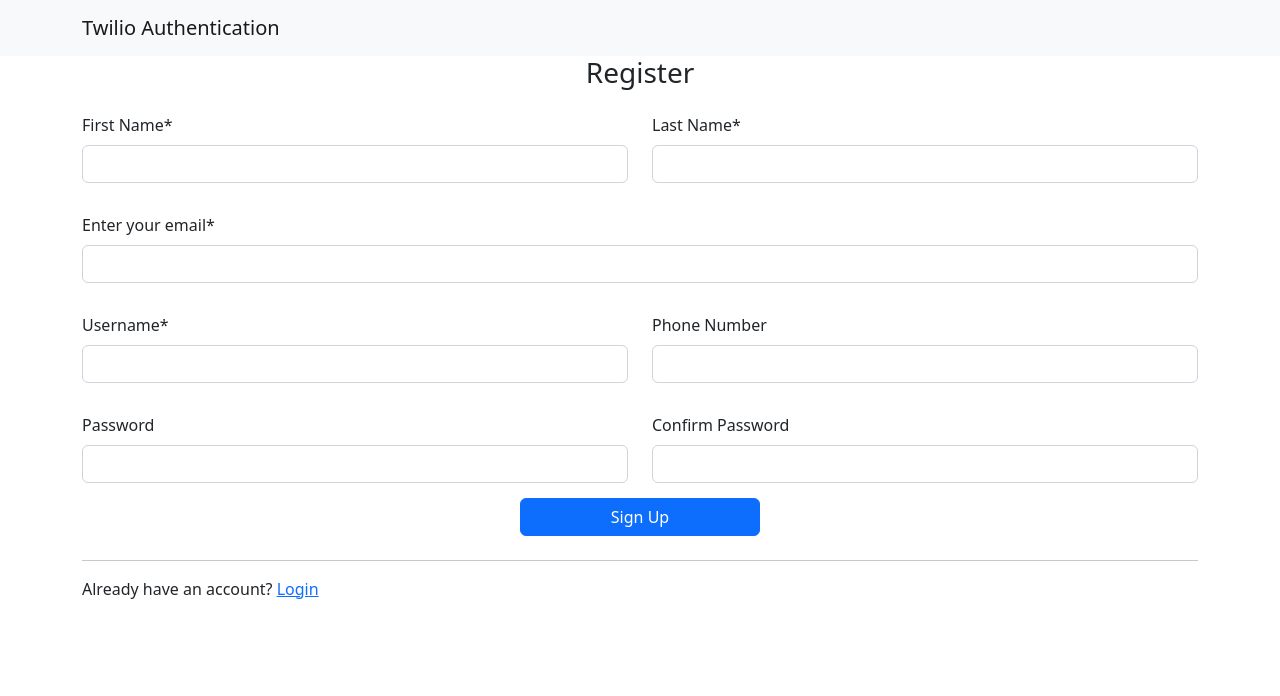
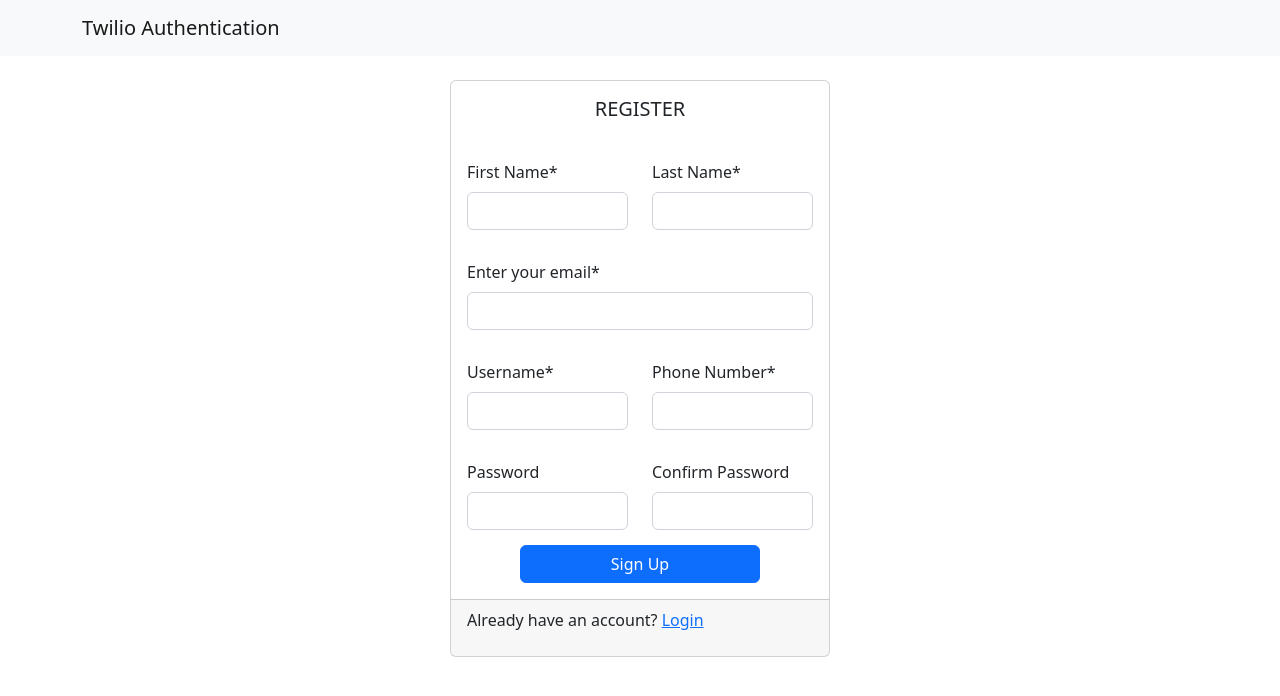
Before and after one commit to John-Kimani/twillo_OTP_web_app, a React (Vite) app in the folder client/twilio_OTP_authentication/: page /sign-up in a window 1280 px wide. Shown: the top 696 px of the page. Built offline with nearby package versions, Linux system fonts and the light colour scheme.

Commit message:
feat: design and validate register inputs

```diff
--- a/client/twilio_OTP_authentication/src/screens/Register.jsx
+++ b/client/twilio_OTP_authentication/src/screens/Register.jsx
@@ -1,5 +1,6 @@
 import React, { useState, useRef } from 'react'
 import Form from 'react-bootstrap/Form';
+import Card from 'react-bootstrap/Card';
 import Button from 'react-bootstrap/Button';
 import InputField from '../components/inputField';
 import { Link } from 'react-router-dom';
@@ -23,26 +24,40 @@ function Register() {
         const username = userNameField.current.value;
         const email = emailField.current.value;
         const phone_number = phoneNumberField.current.value;
-        if (passwordField.current.value !== password2Field.current.value){
-            setFormErrors({password2: "Passwords don't match"})
-        }else{
+        const password = passwordField.current.value;
+        const password2 = password2Field.current.value;
+
+
+        if (passwordField.current.value !== password2Field.current.value) {
+            setFormErrors({ password2: "Passwords don't match" })
+        } else {
             const errors = {};
-            if(!first_name){
+
+            if (!first_name) {
                 errors.first_name = 'This field is required'
             }
-            if(!last_name){
+            if (!last_name) {
                 errors.last_name = 'This field is required'
             }
 
-            if(!username){
-                errors.username = 'This field cannot be blank'
+            if (!username) {
+                errors.username = 'Username cannot be blank'
             }
-            if(!email){
-                errors.email = 'This field is required'
+            if (!email) {
+                errors.email = 'Email is required'
+            }
+            if (!phone_number) {
+                errors.phone_number = 'Phone is required'
+            }
+            if(!password){
+                errors.password ='Password should not be blank'
+            }
+            if(!password2){
+                errors.password2 ='Confirm should not be blank'
             }
 
             setFormErrors(errors);
-            if (Object.keys(errors).length > 0){
+            if (Object.keys(errors).length > 0) {
                 return;
             }
 
@@ -54,8 +69,11 @@ function Register() {
         <>
             <NavBar />
             <main className='container container-fluid'>
-                <div className="row align-items-center">
-                    <h3 className='text-center'>Register</h3>
+                <div className="row">
+                    <div className="col-md-4"></div>
+                    <Card className="col-md-4 mt-4" style={{padding: 0}}>
+                        <Card.Title className='text-center pt-3'> REGISTER</Card.Title>
+                        <Card.Body>
                             <Form onSubmit={onSubmit}>
                                 <div className="row">
                                     <div className="col">
@@ -71,7 +89,7 @@ function Register() {
                                         <InputField name='username' label='Username*' type='text' error={formErrors.username} fieldRef={userNameField} />
                                     </div>
                                     <div className="col">
-                                <InputField name='phone_number' label='Phone Number' type='number' error={formErrors.phone_number} fieldRef={phoneNumberField} />
+                                        <InputField name='phone_number' label='Phone Number*' type='number' error={formErrors.phone_number} fieldRef={phoneNumberField} />
                                     </div>
                                 </div>
 
@@ -86,15 +104,15 @@ function Register() {
                                 </div>
 
                                 <div className="text-center">
-                        <Button variant='primary' type='submit' style={{ width: '15rem'}}>Sign Up</Button>
+                                    <Button variant='primary' type='submit' style={{ width: '15rem' }}>Sign Up</Button>
                                 </div>
-
                             </Form>
-
-                    <div className="mt-2">
-                        <hr />
+                        </Card.Body>
+                        <Card.Footer>
                         <p>Already have an account? <Link to='/'>Login</Link></p>
-                    </div>
+                        </Card.Footer>
+                    </Card>
+                    <div className="col-md-4"></div>
                 </div>
             </main>
 
```
Lines whose indentation alone changed are shown as unchanged.
